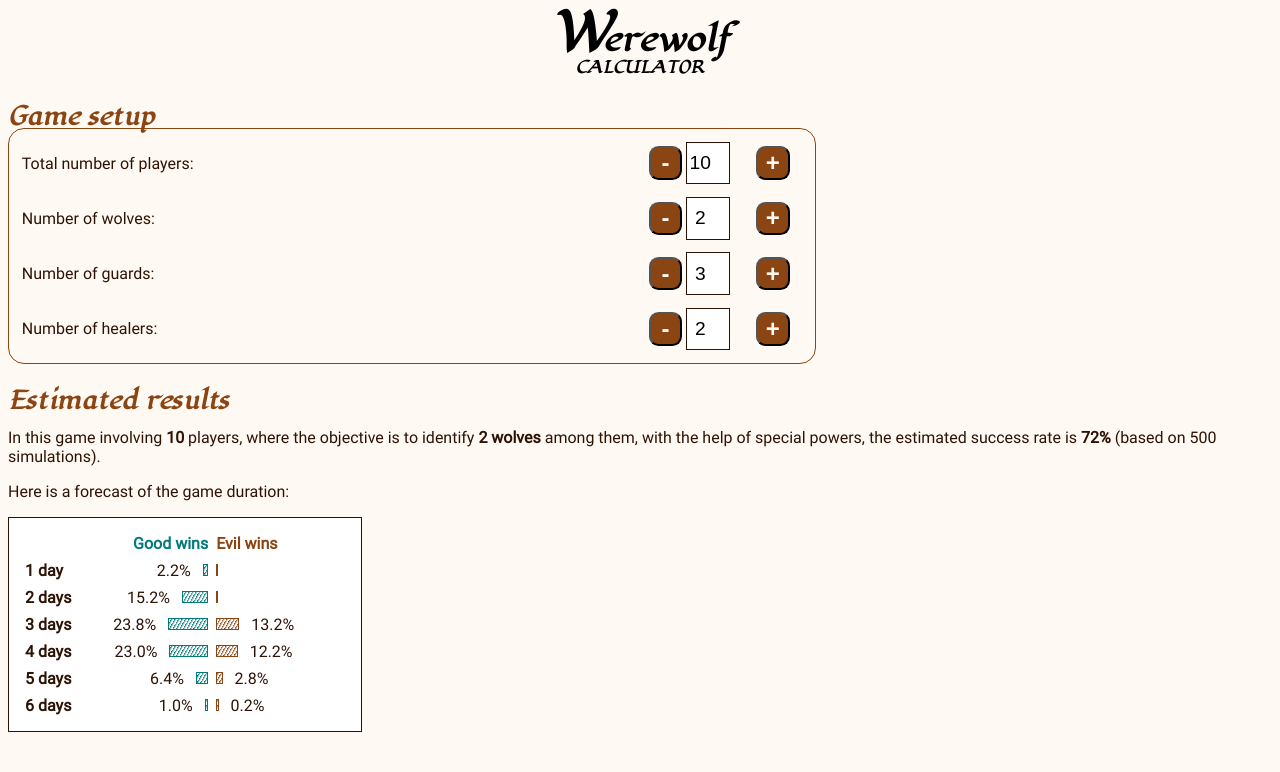
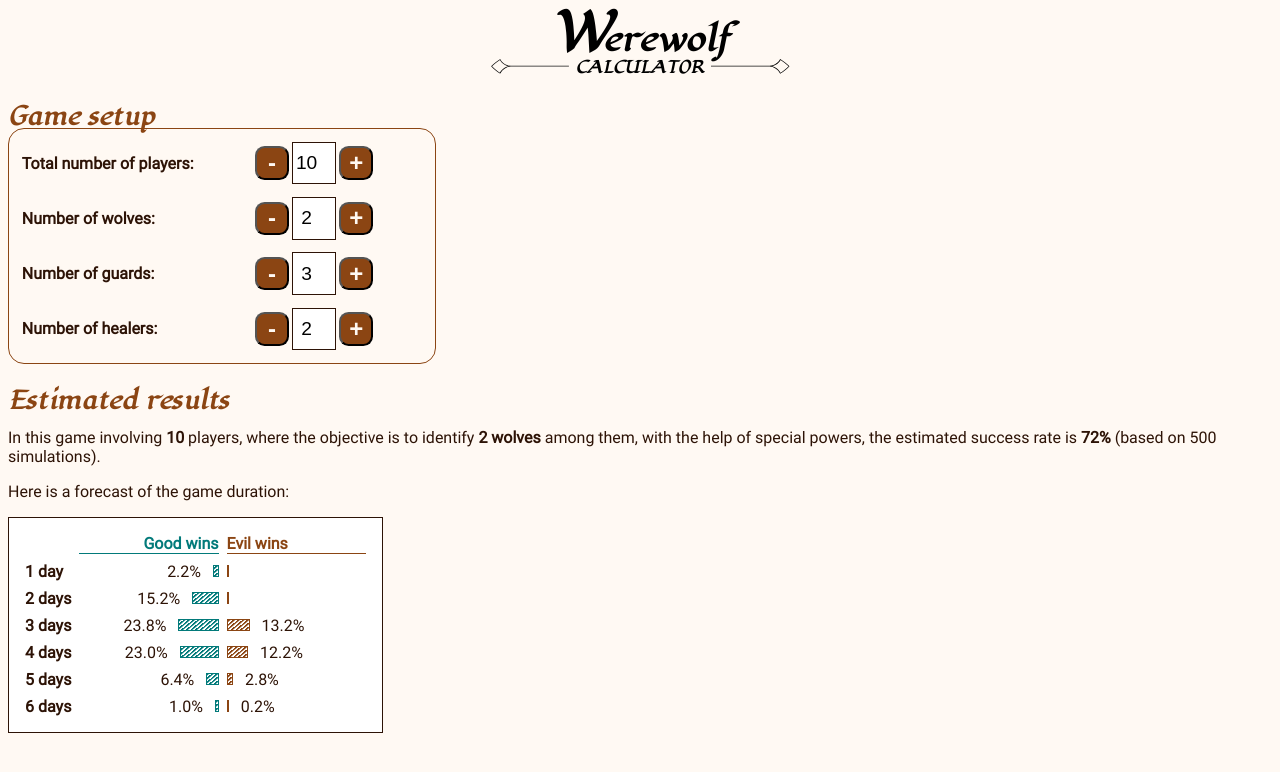
Before and after one commit to raranguren/wwcalc, an Angular app: page / in a window 1280 px wide. Shown: the top 772 px of the page. Built offline with nearby package versions, Linux system fonts and the light colour scheme.

Commit message:
Add ornaments and decorations

```diff
--- a/src/styles.css
+++ b/src/styles.css
@@ -39,6 +39,18 @@ h1 {
     display: block;
     font-size: 0.7em;
     font-variant-caps: all-petite-caps;
+    &::before, &::after {
+      content: "";
+      display: inline-block;
+      width: 4em;
+      height: 1em;
+      background: url('assets/shapes/ornament.svg') no-repeat center center;
+      background-size: contain;
+      margin: 0 0.3em -0.2em 0.3em;
+    }
+    &::after {
+      transform: scaleX(-1);
+    }
   }
 }
 
@@ -50,22 +62,24 @@ h2 {
 
 form {
   display: grid;
-  grid-template-columns: 4fr 1fr;
+  grid-template-columns: auto auto;
   gap: 0.8em;
   padding: 0.8em;
-  width: fit-content;
+  min-width: fit-content;
+  max-width: 400px;
   border: var(--primary) solid 1px;
   border-radius: 1em;
   &>label {
     align-self: center;
+    font-weight: bold;
   }
 }
 
 app-number-input {
-  padding-right: 0.8em;
   text-align: center;
   display: grid;
-  grid-template-columns: 1fr 2fr 1fr;
+  grid-template-columns: auto auto auto;
+  width: min-content;
   gap: 0.2em;
   align-items: center;
   &>button {
@@ -96,8 +110,7 @@ app-number-input {
   gap: 0.5em;
   white-space: nowrap;
   padding: 1em;
-  width: min-content;
-  min-width: 20em;
+  width: fit-content;
   border: var(--dark) solid 1px;
   background-color: white;
 }
@@ -108,18 +121,20 @@ app-number-input {
   vertical-align: top;
 }
 
+.stats-align-left, .stats-align-right {
+  vertical-align: center;
+}
+
 .stats-align-right {
+
   text-align: right;
-  vertical-align: top;
 }
 
 .stats-align-left {
   text-align: left;
-  vertical-align: top;
 }
 
 .stats-bar-village, .stats-bar-wolves {
-  align-self: baseline;
   height: 0.6em;
   display: inline-block;
 }
@@ -128,9 +143,9 @@ app-number-input {
   margin-left: 0.5em;
   border: var(--secondary) solid 1px;
   background-image: repeating-linear-gradient(
-    -60deg,
+    -40deg,
     transparent 0 1px,
-    var(--secondary) 3px 3px
+    var(--secondary) 2px 3px
   );
 }
 
@@ -138,18 +153,20 @@ app-number-input {
   margin-right: 0.5em;
   border: var(--primary) solid 1px;
   background-image: repeating-linear-gradient(
-    -60deg,
+    -40deg,
     transparent 0 1px,
-    var(--primary) 3px 3px
+    var(--primary) 2px 3px
   );
 }
 
 .stats-header-village {
   font-weight: bold;
   color: var(--secondary);
+  border-bottom: var(--secondary) solid 1px;
 }
 
 .stats-header-wolves {
   font-weight: bold;
   color: var(--primary);
+  border-bottom: var(--primary) solid 1px;
 }
```
Also changed, not shown: src/assets/shapes/ornament.svg (added).
